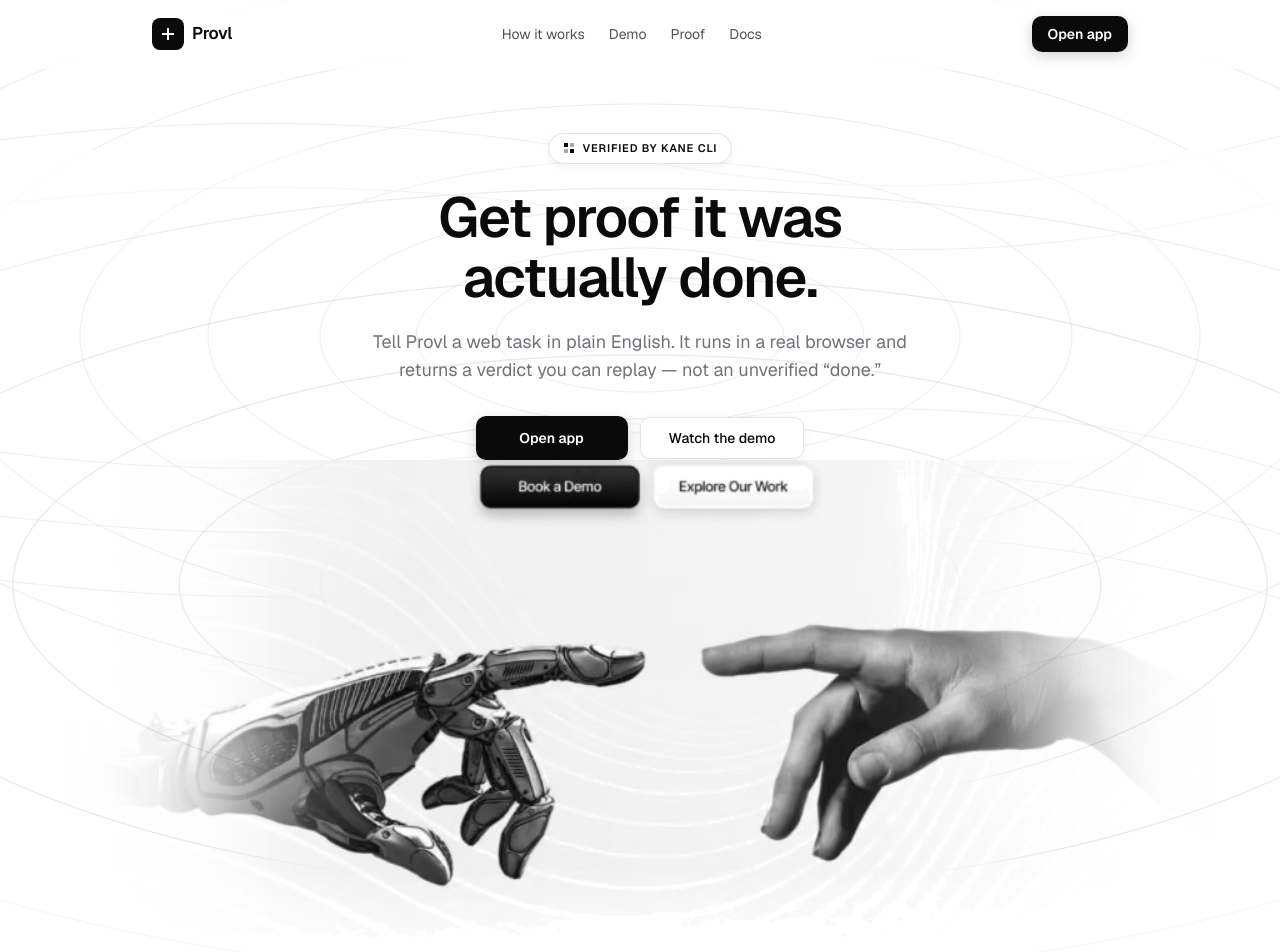
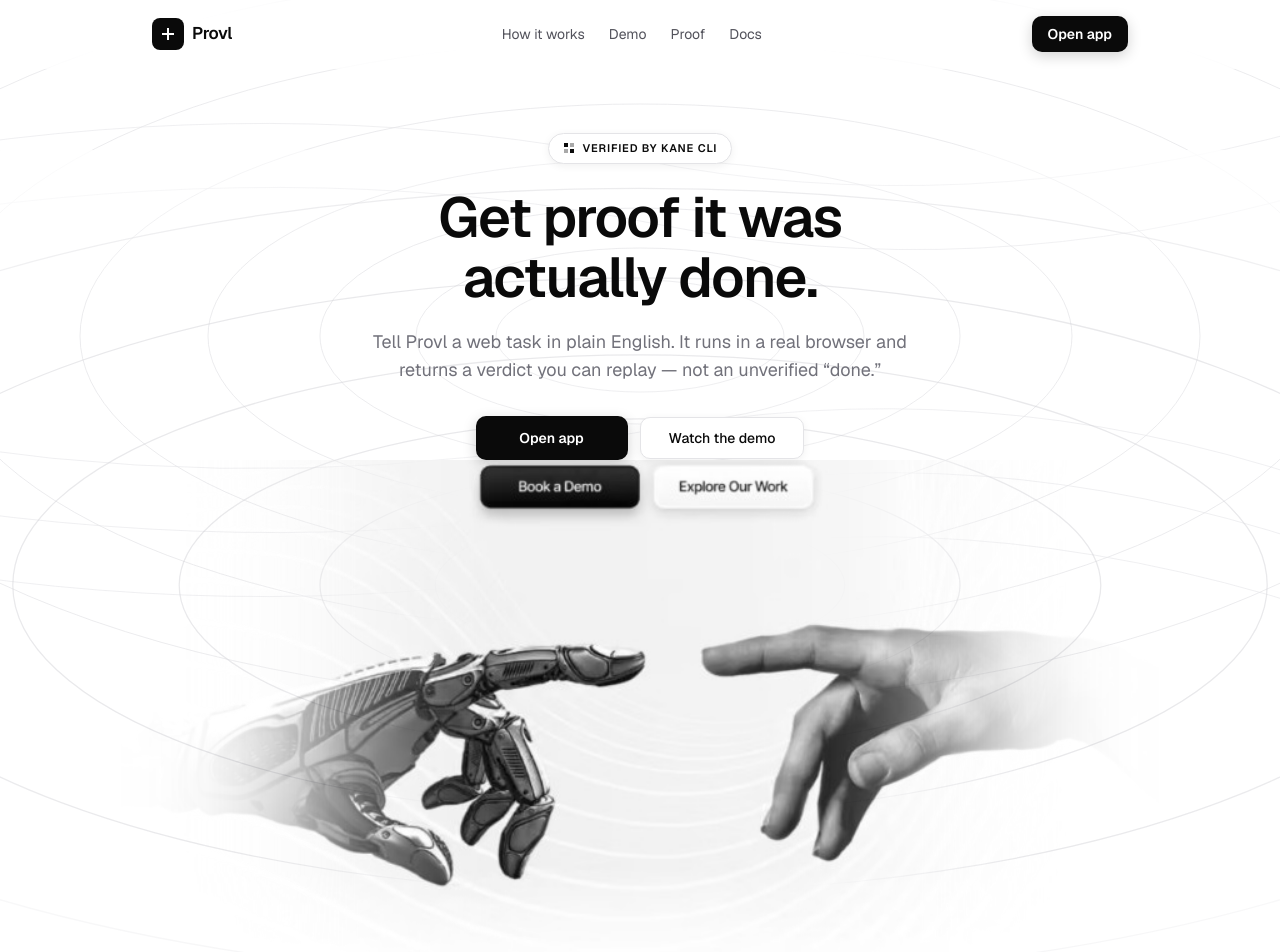
Before and after one commit to cipherEncrypt/provl, a Next.js app: page / in a window 1280 px wide. Shown: the top 952 px of the page. Built offline with nearby package versions, Linux system fonts and the light colour scheme.

Commit message:
Serve raw hero PNG with alpha and a wider side mask dissolve.
Next image optimization was palettizing the PNG and recreating hard left/right edges.

```diff
--- a/app/globals.css
+++ b/app/globals.css
@@ -78,19 +78,23 @@ body {
   object-fit: contain;
   object-position: center center;
   background: transparent;
-  /* Extra soft dissolve so left/right never read as an imported rectangle */
+  /* Soft left/right dissolve into the page (no imported rectangle) */
   -webkit-mask-image: linear-gradient(
     to right,
     transparent 0%,
-    #000 22%,
-    #000 78%,
+    rgba(0, 0, 0, 0.35) 12%,
+    #000 28%,
+    #000 72%,
+    rgba(0, 0, 0, 0.35) 88%,
     transparent 100%
   );
   mask-image: linear-gradient(
     to right,
     transparent 0%,
-    #000 22%,
-    #000 78%,
+    rgba(0, 0, 0, 0.35) 12%,
+    #000 28%,
+    #000 72%,
+    rgba(0, 0, 0, 0.35) 88%,
     transparent 100%
   );
 }
--- a/components/LandingPage.tsx
+++ b/components/LandingPage.tsx
@@ -63,6 +63,7 @@ export function LandingPage() {
               width={1024}
               height={480}
               priority
+              unoptimized
               sizes="100vw"
               className="hero-art-img h-auto w-full select-none"
             />
```
Also changed, not shown: public/hero.jpg, public/hero.png.
